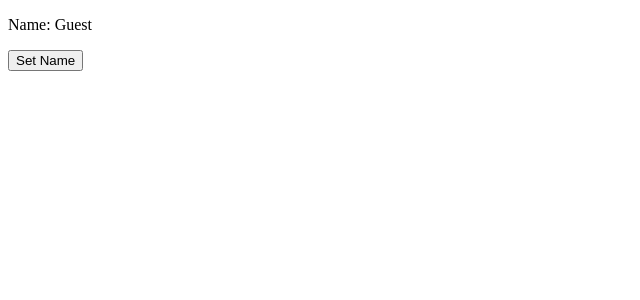
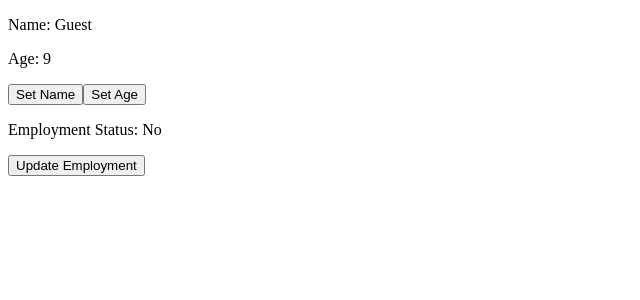
Before and after one commit to 5Akan/React-Tutorial, a React (Vite) app in the folder ak-react-app/: page / in a window 1280 px wide. Shown: the top 300 px of the page, without its empty margins (0-640 px from the left). Built offline with nearby package versions, Linux system fonts and the light colour scheme.

Commit message:
More examples on useState (React Hook)

```diff
--- a/ak-react-app/src/MyComponent.jsx
+++ b/ak-react-app/src/MyComponent.jsx
@@ -1,13 +1,29 @@
 import React, {useState} from 'react'
 function MyComponent(){
 const [name,setName] = useState("Guest"); //Array destructuring
+const [age,setAge] = useState(9);
+const [isEmployed,setIsEmployed] = useState(false);
+
 const updateName = () => {
-    setName("Spongebob")
+    setName("Spongebob");
 }
+const updateAge = () => {
+setAge(age + 1)
+}
+const updateEmployment = () =>{
+    setIsEmployed(true);
+}
+
 return (
+
     <div>
         <p>Name: {name}</p>
-        <button onClick={updateName}>Set Name</button>
+        <p>Age: {age}</p>
+        <button onClick = {updateName}>Set Name</button>
+        <button onClick={updateAge}>Set Age</button>
+
+        <p>Employment Status: {isEmployed?"Yes":"No"}</p>
+        <button onClick={updateEmployment}>Update Employment</button>
 
     </div>
 )
```
